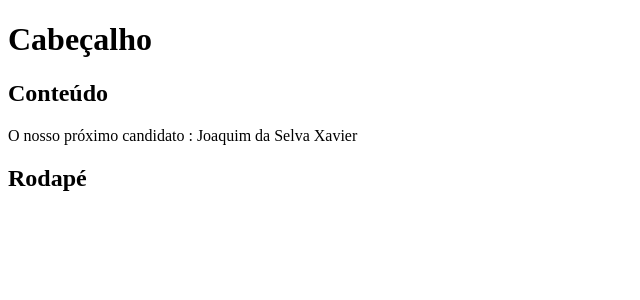
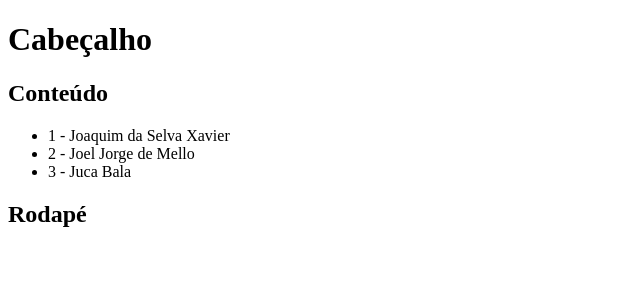
Before and after one commit to 1TDSPV-2024/aula-04-2sem, a React (Vite) app in the folder aula04/: page / in a window 1280 px wide. Shown: the top 300 px of the page, without its empty margins (0-640 px from the left). Built offline with nearby package versions, Linux system fonts and the light colour scheme.

Commit message:
Componentização com listas.

```diff
--- a/aula04/src/components/Lista/Lista.tsx
+++ b/aula04/src/components/Lista/Lista.tsx
@@ -1,8 +1,18 @@
 export default function Lista(){
-    const nome = "Joaquim da Selva Xavier";
+    const nomes = ["Joaquim da Selva Xavier","Joel Jorge de Mello","Juca Bala"];
     return(
-        <div>
-            <p>O nosso próximo candidato : {nome}</p>
-        </div>
+
+        <ul>
+            {nomes.map((nome,i)=>(
+                <li key={i}>{i+1} - {nome}</li>
+            ))}
+        </ul>
+
+// <ul>
+// <li>{nomes[0]}</li>
+// <li>{nomes[1]}</li>
+// <li>{nomes[2]}</li>
+// </ul>
+
     );
 }
```
